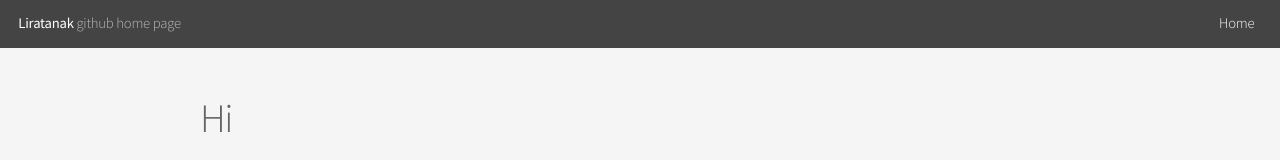
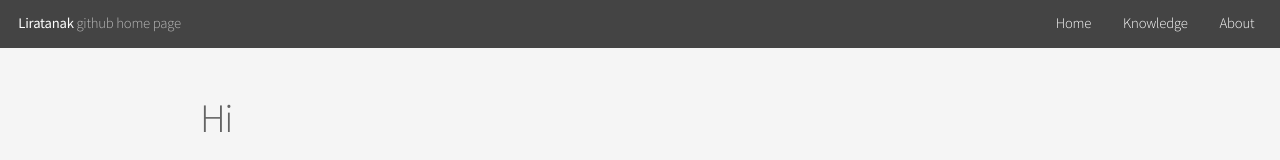
Before and after one commit to liratanak/liratanak.github.io, a plain HTML site: page about.html in a window 1280 px wide. Shown: the top 160 px of the page. Drawn offline with Linux system fonts and the light colour scheme.

Commit message:
FIX add menu

```diff
--- a/about.html
+++ b/about.html
@@ -23,6 +23,12 @@
 				<ul>
 					<li>
 						<a href="/">Home</a>
+					</li>
+					<li>
+						<a href="knowledge.html">Knowledge</a>
+					</li>
+					<li>
+						<a href="about.html">About</a>
 					</li>
 				</ul>
 			</nav>
```
Also changed, not shown: index.html (+3 -0 lines), knowledge.html (+6 -0 lines).
